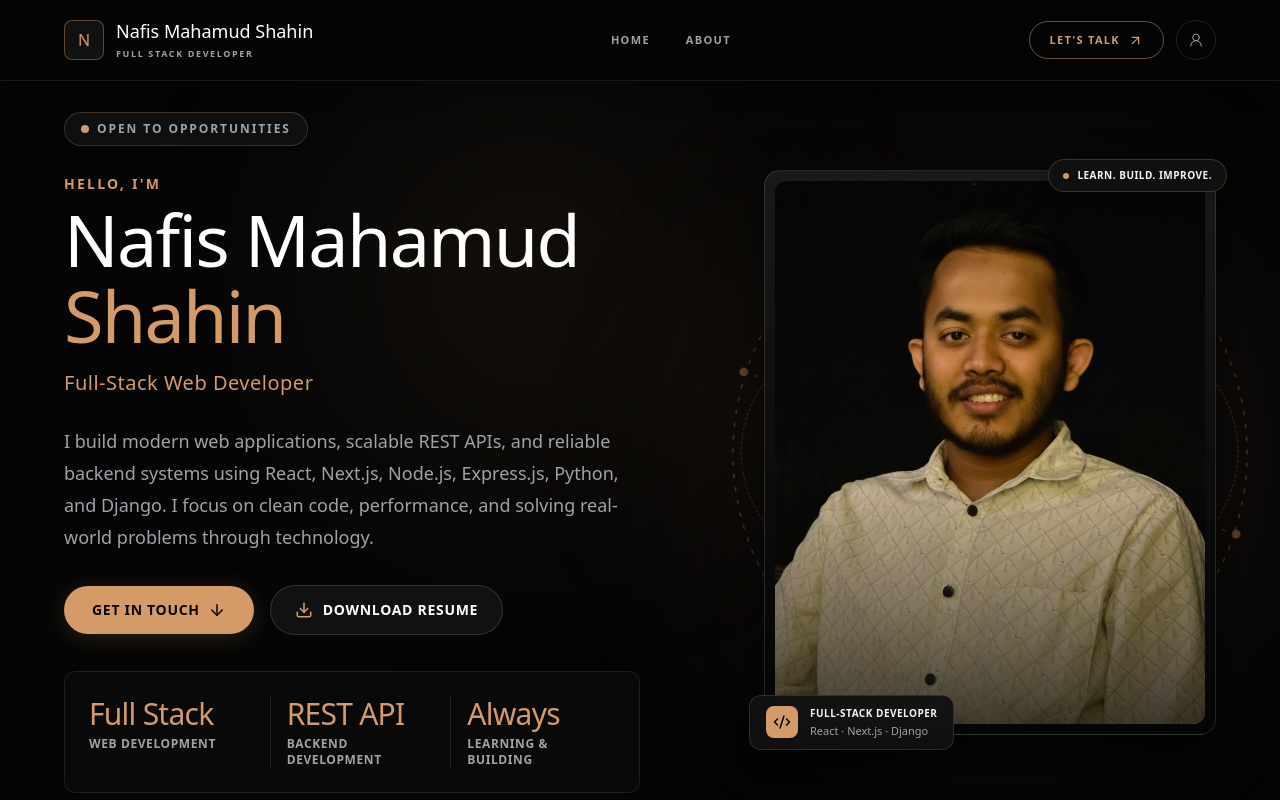
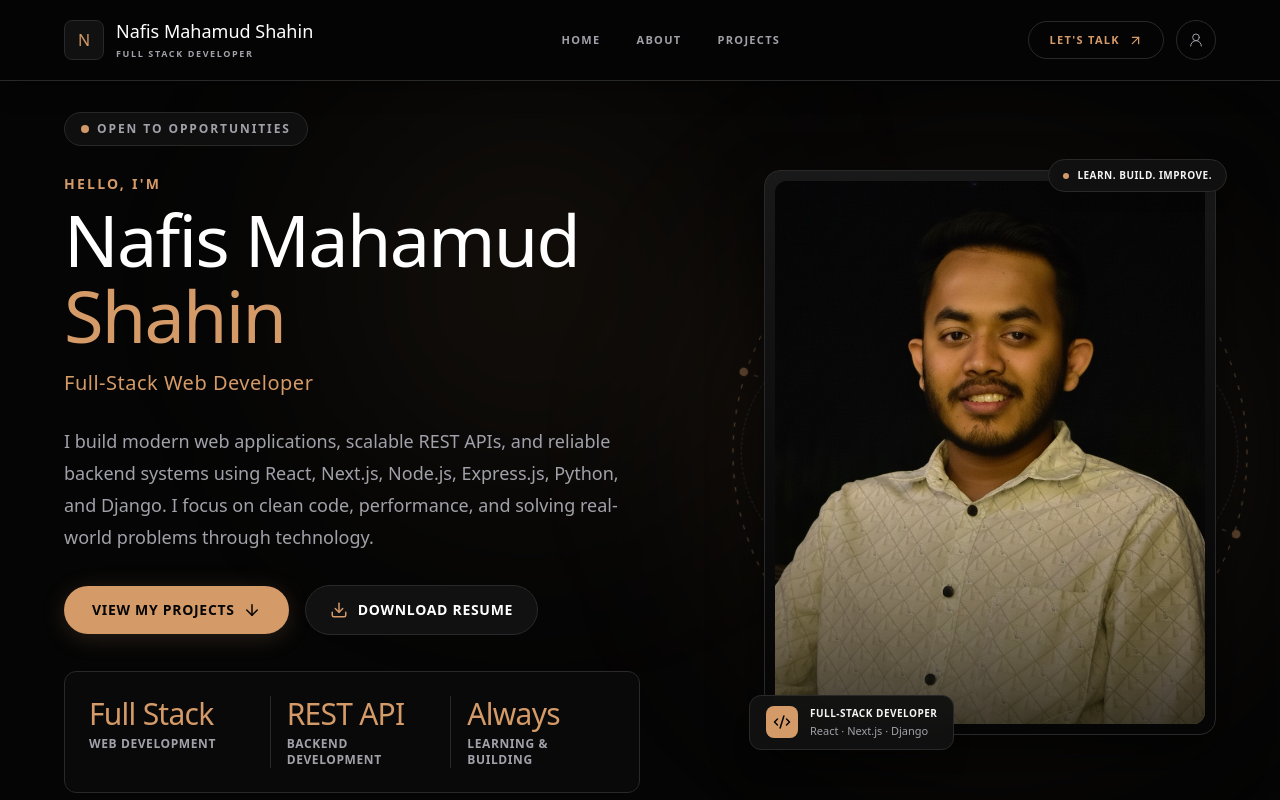
Before and after one commit to nafismahamudshahin/NafisDev, a Next.js app: page / in a window 1280 px wide. Shown: the top 800 px of the page. Built offline with nearby package versions, Linux system fonts and the light colour scheme.

Commit message:
Link project section from navigation and hero

```diff
--- a/src/components/header/MobileNavbar.tsx
+++ b/src/components/header/MobileNavbar.tsx
@@ -66,7 +66,7 @@ export default function MobileNavbar({ navItems }: MobileNavbarProps) {
                 aria-label={isMenuOpen ? "Close menu" : "Open menu"}
                 aria-expanded={isMenuOpen}
                 aria-controls="mobile-navigation"
-                className="flex h-9 w-9 shrink-0 items-center justify-center rounded-full border border-outline-variant/50 text-on-surface transition-colors hover:border-primary hover:text-primary sm:h-10 sm:w-10 lg:hidden"
+                className="flex h-9 w-9 shrink-0 items-center justify-center rounded-full border border-outline-variant text-on-surface transition-colors hover:border-primary hover:text-primary sm:h-10 sm:w-10 lg:hidden"
             >
                 {isMenuOpen ? (
                     <X size={21} strokeWidth={1.5} />
@@ -78,7 +78,7 @@ export default function MobileNavbar({ navItems }: MobileNavbarProps) {
             {/* Mobile dropdown */}
             <div
                 id="mobile-navigation"
-                className={`absolute inset-x-0 top-full overflow-x-hidden border-b border-surface-container-high/40 bg-surface/95 shadow-xl backdrop-blur-xl transition-[max-height,opacity] duration-300 lg:hidden ${isMenuOpen
+                className={`absolute inset-x-0 top-full overflow-x-hidden border-b border-outline-variant bg-surface/95 shadow-xl backdrop-blur-xl transition-[max-height,opacity] duration-300 lg:hidden ${isMenuOpen
                     ? "max-h-[calc(100dvh-4rem)] overflow-y-auto opacity-100"
                     : "pointer-events-none max-h-0 opacity-0"
                     }`}
@@ -110,7 +110,7 @@ export default function MobileNavbar({ navItems }: MobileNavbarProps) {
                     })}
 
                     <a
-                        href="mailto:hello@nafis.dev"
+                        href="mailto:nafismahamudshahin@gmail.com"
                         onClick={closeMenu}
                         className="mt-2 flex min-h-12 items-center justify-center gap-2 rounded-lg bg-primary px-5 py-3 text-xs font-bold uppercase tracking-[0.12em] text-on-primary transition-colors hover:bg-primary-container"
                     >
--- a/src/components/header/Navbar.tsx
+++ b/src/components/header/Navbar.tsx
@@ -5,11 +5,12 @@ import MobileNavbar from "./MobileNavbar";
 const navItems = [
     { name: "Home", href: "#home" },
     { name: "About", href: "#about" },
+    { name: "Projects", href: "#projects" },
 ];
 
 const Navbar = () => {
     return (
-        <header className="fixed inset-x-0 top-0 z-50 border-b border-white/[0.08] bg-[#050505]/90 shadow-[0_4px_24px_rgba(0,0,0,0.4)] backdrop-blur-xl">
+        <header className="fixed inset-x-0 top-0 z-50 border-b border-outline-variant bg-[#050505]/90 shadow-[0_4px_24px_rgba(0,0,0,0.4)] backdrop-blur-xl">
             <div className="mx-auto flex h-16 w-full max-w-7xl min-w-0 items-center justify-between gap-2 px-3 sm:h-20 sm:gap-4 sm:px-8 lg:px-16">
                 {/* Logo */}
                 <Link
@@ -17,7 +18,7 @@ const Navbar = () => {
                     aria-label="Nafis Mahamud Shahin home"
                     className="group flex min-w-0 shrink items-center gap-2 sm:gap-3"
                 >
-                    <span className="flex h-9 w-9 shrink-0 items-center justify-center rounded-lg border border-[#d49a68]/40 bg-[#111111] font-headline-sm text-sm text-[#d49a68] transition-colors duration-300 group-hover:border-[#d49a68] group-hover:bg-[#191919] sm:h-10 sm:w-10 sm:text-base">
+                    <span className="flex h-9 w-9 shrink-0 items-center justify-center rounded-lg border border-outline-variant bg-[#111111] font-headline-sm text-sm text-[#d49a68] transition-colors duration-300 group-hover:border-primary/60 group-hover:bg-[#191919] sm:h-10 sm:w-10 sm:text-base">
                         N
                     </span>
 
@@ -51,8 +52,8 @@ const Navbar = () => {
                 {/* Desktop actions */}
                 <div className="hidden items-center gap-3 lg:flex">
                     <Link
-                        href="mailto:hello@nafis.dev"
-                        className="inline-flex items-center gap-2 rounded-full border border-[#d49a68]/50 px-5 py-2.5 text-[11px] font-semibold uppercase tracking-[0.12em] text-[#d49a68] transition-all duration-300 hover:border-[#d49a68] hover:bg-[#d49a68] hover:text-[#050505]"
+                        href="mailto:nafismahamudshahin@gmail.com"
+                        className="inline-flex items-center gap-2 rounded-full border border-outline-variant px-5 py-2.5 text-[11px] font-semibold uppercase tracking-[0.12em] text-[#d49a68] transition-all duration-300 hover:border-primary hover:bg-[#d49a68] hover:text-[#050505]"
                     >
                         Let&apos;s Talk
                         <ArrowUpRight size={15} aria-hidden="true" />
@@ -61,7 +62,7 @@ const Navbar = () => {
                     <Link
                         href="#about"
                         aria-label="About me"
-                        className="flex h-10 w-10 items-center justify-center rounded-full border border-white/[0.12] text-[#a1a1aa] transition-all duration-300 hover:border-[#d49a68] hover:bg-[#d49a68]/10 hover:text-[#d49a68]"
+                        className="flex h-10 w-10 items-center justify-center rounded-full border border-outline-variant text-[#a1a1aa] transition-all duration-300 hover:border-primary hover:bg-[#d49a68]/10 hover:text-[#d49a68]"
                     >
                         <UserRound size={16} strokeWidth={1.5} aria-hidden="true" />
                     </Link>
--- a/src/components/heroSectoin/HeroBanner.tsx
+++ b/src/components/heroSectoin/HeroBanner.tsx
@@ -24,7 +24,7 @@ export default function HeroBanner() {
             {/* Left column */}
             <div className="relative z-10 flex flex-col gap-7 lg:col-span-7">
                 {/* Availability status */}
-                <div className="inline-flex self-start items-center gap-2 rounded-full border border-[#d49a68]/25 bg-[#111111]/90 px-4 py-2 backdrop-blur-md">
+                <div className="inline-flex self-start items-center gap-2 rounded-full border border-outline-variant bg-[#111111]/90 px-4 py-2 backdrop-blur-md">
                     <span className="h-2 w-2 animate-pulse rounded-full bg-[#d49a68]" />
                     <span className="text-xs font-semibold uppercase tracking-[0.16em] text-[#a1a1aa]">
                         Open to Opportunities
@@ -60,10 +60,10 @@ export default function HeroBanner() {
                 {/* Buttons */}
                 <div className="flex flex-wrap items-center gap-4 pt-1">
                     <Link
-                        href="mailto:hello@nafis.dev"
+                        href="#projects"
                         className="group inline-flex items-center gap-2 rounded-full bg-[#d49a68] px-7 py-3.5 text-sm font-semibold uppercase tracking-wider text-[#050505] shadow-[0_4px_24px_rgba(212,154,104,0.18)] transition duration-300 hover:scale-[1.02] hover:bg-[#e5b68e] hover:shadow-[0_4px_32px_rgba(212,154,104,0.28)] active:scale-[0.98]"
                     >
-                        Get in Touch
+                        View My Projects
                         <ArrowDown
                             size={18}
                             aria-hidden="true"
@@ -74,7 +74,7 @@ export default function HeroBanner() {
                     <a
                         href="/resume.pdf"
                         download
-                        className="group inline-flex items-center gap-2.5 rounded-full border border-white/[0.14] bg-[#111111] px-6 py-3.5 text-sm font-semibold uppercase tracking-wider text-white transition duration-300 hover:border-[#d49a68]/50 hover:bg-[#191919]"
+                        className="group inline-flex items-center gap-2.5 rounded-full border border-outline-variant bg-[#111111] px-6 py-3.5 text-sm font-semibold uppercase tracking-wider text-white transition duration-300 hover:border-primary/60 hover:bg-[#191919]"
                     >
                         <Download
                             size={18}
@@ -86,13 +86,13 @@ export default function HeroBanner() {
                 </div>
 
                 {/* Stats */}
-                <div className="mt-2 grid max-w-xl grid-cols-3 gap-3 rounded-xl border border-white/[0.09] bg-[#0a0a0a]/90 p-4 backdrop-blur-md sm:gap-4 sm:p-6">
+                <div className="mt-2 grid max-w-xl grid-cols-3 gap-3 rounded-xl border border-outline-variant bg-[#0a0a0a]/90 p-4 backdrop-blur-md sm:gap-4 sm:p-6">
                     {stats.map((stat, index) => (
                         <div
                             key={stat.label}
                             className={
                                 index > 0
-                                    ? "border-l border-white/[0.10] pl-3 sm:pl-4"
+                                    ? "border-l border-outline-variant pl-3 sm:pl-4"
                                     : ""
                             }
                         >
@@ -133,11 +133,11 @@ export default function HeroBanner() {
                         <circle cx="10" cy="250" r="4" fill="#d49a68" />
                     </svg>
 
-                    <div className="absolute h-[78%] w-[78%] rotate-45 rounded-[28%] border border-dashed border-[#d49a68]/30" />
+                    <div className="absolute h-[78%] w-[78%] rotate-45 rounded-[28%] border border-dashed border-outline-variant" />
                 </div>
 
                 {/* Portrait frame */}
-                <div className="group relative z-10 aspect-[4/5] w-full rounded-2xl border border-white/[0.12] bg-gradient-to-b from-[#191919] via-[#0d0d0d] to-[#050505] p-2.5 shadow-[0_20px_50px_rgba(0,0,0,0.65)]">
+                <div className="group relative z-10 aspect-[4/5] w-full rounded-2xl border border-outline-variant bg-gradient-to-b from-[#191919] via-[#0d0d0d] to-[#050505] p-2.5 shadow-[0_20px_50px_rgba(0,0,0,0.65)]">
                     <div className="relative h-full w-full overflow-hidden rounded-xl bg-[#111111]">
                         <div className="absolute inset-0 flex items-center justify-center">
                             <span className="text-6xl text-[#d49a68]/50">NS</span>
@@ -155,7 +155,7 @@ export default function HeroBanner() {
                     </div>
 
                     {/* Top badge */}
-                    <div className="absolute -right-3 -top-3 z-20 flex items-center gap-2 rounded-full border border-[#d49a68]/25 bg-[#111111]/95 px-3.5 py-2 shadow-lg backdrop-blur-md">
+                    <div className="absolute -right-3 -top-3 z-20 flex items-center gap-2 rounded-full border border-outline-variant bg-[#111111]/95 px-3.5 py-2 shadow-lg backdrop-blur-md">
                         <span className="h-1.5 w-1.5 rounded-full bg-[#d49a68]" />
                         <span className="text-[10px] font-semibold uppercase tracking-wider text-[#f5f5f5]">
                             Learn. Build. Improve.
@@ -163,7 +163,7 @@ export default function HeroBanner() {
                     </div>
 
                     {/* Bottom badge */}
-                    <div className="absolute -bottom-4 -left-4 z-20 flex items-center gap-3 rounded-xl border border-white/[0.12] bg-[#111111]/95 px-4 py-2.5 shadow-xl backdrop-blur-md">
+                    <div className="absolute -bottom-4 -left-4 z-20 flex items-center gap-3 rounded-xl border border-outline-variant bg-[#111111]/95 px-4 py-2.5 shadow-xl backdrop-blur-md">
                         <div className="flex h-8 w-8 items-center justify-center rounded-lg bg-[#d49a68] text-[#050505]">
                             <Code2 size={18} aria-hidden="true" />
                         </div>
```
